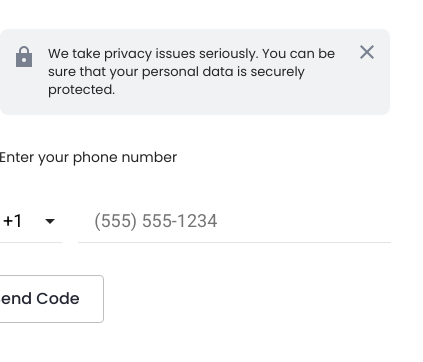
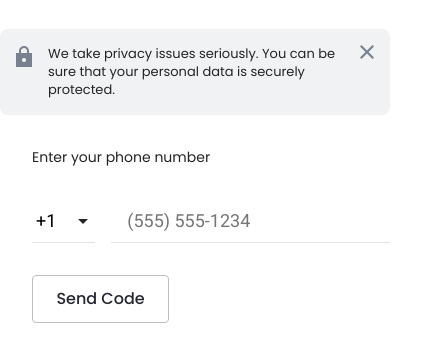
Before and after one commit to MOROZOVcode/company-name, a plain HTML site: page index.html in a window 390 px wide. Shown: the part 284-646 px from the top of the page, 423 px wide, since content can reach past the window. Drawn offline with Linux system fonts and the light colour scheme.

Commit message:
Поправит отображение элементов формы для мобильных экранов

```diff
--- a/index.css
+++ b/index.css
@@ -115,6 +115,10 @@ h1 {
 	cursor: pointer;
 }
 
+form {
+	max-width: 100%;
+}
+
 .number-wrapper {
 	width: 100%;
 	display: flex;
@@ -225,4 +229,8 @@ h1 {
 	.number-wrapper {
 		border: none;
 	}
+
+	.btn-send {
+		margin-left: 32px;
+	}
 }
```
